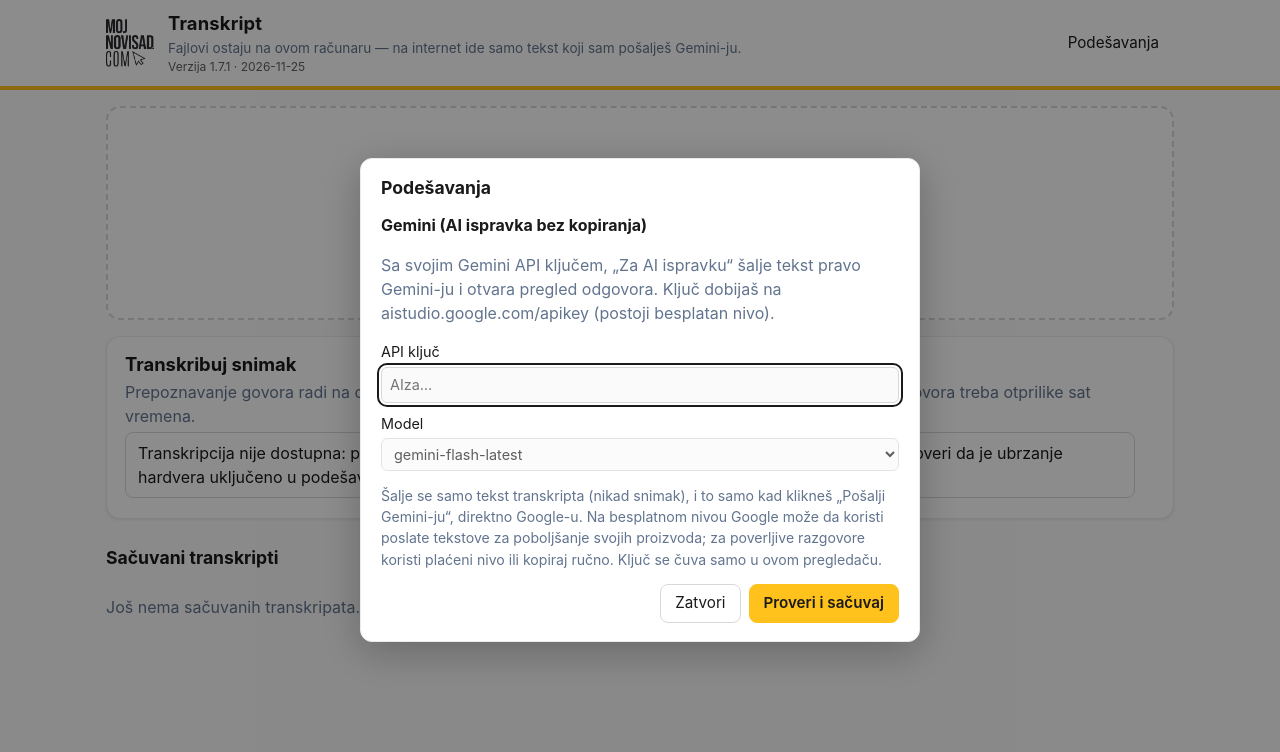
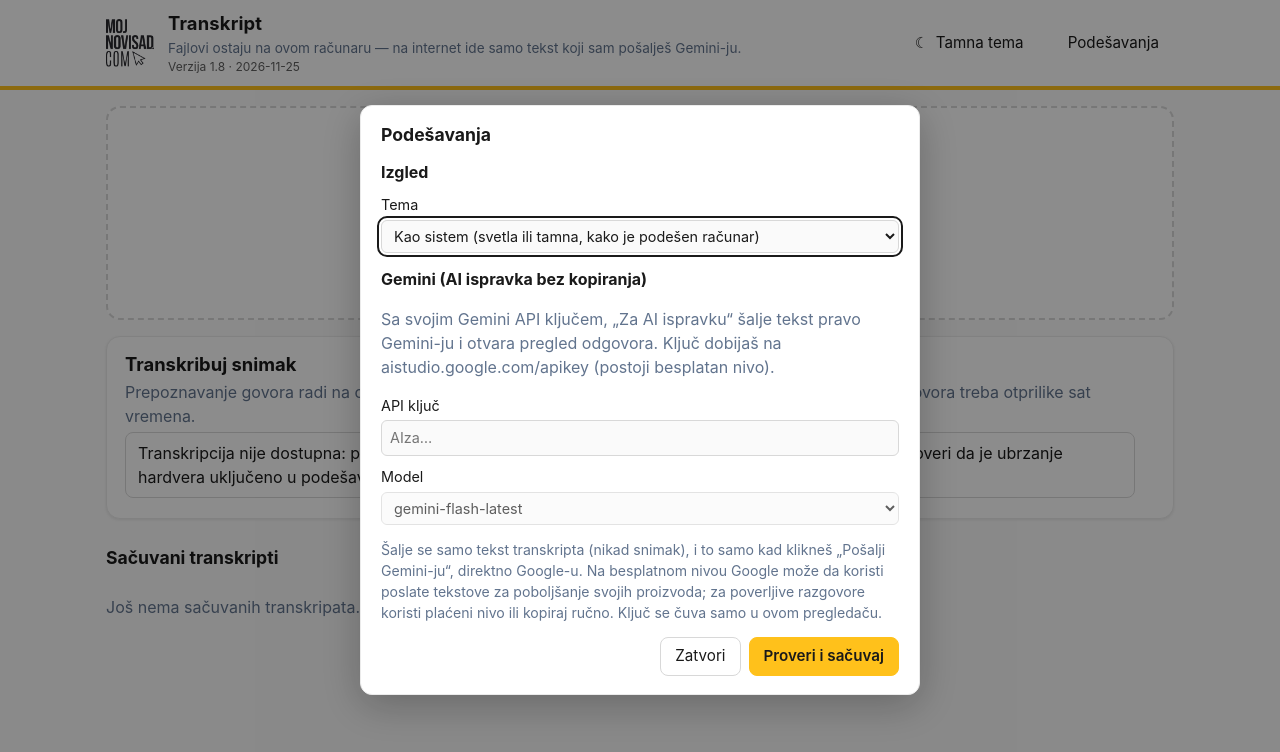
Before and after one commit to constantine2nd/mns-transkript, a plain HTML site: page index.html in a window 1280 px wide. Both pictures are taken after a click on the button "Podešavanja". Drawn offline with Linux system fonts and the light colour scheme.

Commit message:
Switch between light and dark, or follow the system (1.8)

```diff
--- a/app.js
+++ b/app.js
@@ -42,7 +42,7 @@ const S = {
 
 const prefs = loadPrefs();
 function loadPrefs() {
-  const d = { latin: true, autoscroll: true, speed: 1 };
+  const d = { latin: true, autoscroll: true, speed: 1, theme: 'system' };
   try { return { ...d, ...JSON.parse(localStorage.getItem(PREFS_KEY) || '{}') }; } catch { return d; }
 }
 function savePrefs() {
@@ -1325,6 +1325,7 @@ function wire() {
   $('#ai-gemini').addEventListener('click', aiGemini);
   $('#dlg-ai-request').addEventListener('close', () => gemAbort?.abort());
   $('#settings').addEventListener('click', openSettings);
+  setupTheme();
   $('#gem-save').addEventListener('click', saveGemini);
   $('#gem-clear').addEventListener('click', clearGemini);
   $('#gem-key').addEventListener('keydown', (e) => { if (e.key === 'Enter') { e.preventDefault(); saveGemini(); } });
@@ -1382,6 +1383,29 @@ function wire() {
   setupAsr().catch((e) => console.warn('transcription', e));
 }
 
+/** The header's light/dark button (switches to the other one) and the theme choice in Podešavanja. */
+function setupTheme() {
+  const btn = $('#theme');
+  const sel = $('#theme-select');
+  const update = () => {
+    const dark = self.isDark();
+    btn.querySelector('.theme-icon').textContent = dark ? '☀' : '☾';
+    btn.querySelector('.theme-label').textContent = t(dark ? 'themeToLight' : 'themeToDark');
+    // 2.5.3: the visible text is the name (voice control says what it sees); the longer phrase is only a tooltip.
+    btn.title = t(dark ? 'themeToLightAria' : 'themeToDarkAria');
+    sel.value = self.themePref();
+  };
+  const choose = (pref) => {
+    prefs.theme = pref;
+    savePrefs();
+    self.setTheme(pref);
+  };
+  btn.addEventListener('click', () => choose(self.isDark() ? 'light' : 'dark'));
+  sel.addEventListener('change', () => choose(sel.value));
+  self.addEventListener('themechange', update);
+  update();
+}
+
 /**
  * "Instaliraj": shown when the browser offers installing (Chrome, Edge: the event kept by install.js), or on an
  * iPhone/iPad Safari as a how-to; hidden once the editor runs as an installed app.
--- a/i18n.js
+++ b/i18n.js
@@ -190,6 +190,15 @@ export const STRINGS = {
     asrBusy: 'Transkripcija je već u toku.',
     // settings / Gemini
     settings: 'Podešavanja',
+    themeTitle: 'Izgled',
+    themeChoose: 'Tema',
+    themeSystem: 'Kao sistem (svetla ili tamna, kako je podešen računar)',
+    themeLight: 'Svetla',
+    themeDark: 'Tamna',
+    themeToDark: 'Tamna tema',
+    themeToLight: 'Svetla tema',
+    themeToDarkAria: 'Uključi tamnu temu',
+    themeToLightAria: 'Uključi svetlu temu',
     gemTitle: 'Gemini (AI ispravka bez kopiranja)',
     gemText: 'Sa svojim Gemini API ključem, „Za AI ispravku“ šalje tekst pravo Gemini-ju i otvara pregled odgovora. Ključ dobijaš na aistudio.google.com/apikey (postoji besplatan nivo).',
     gemKey: 'API ključ',
--- a/index.html
+++ b/index.html
@@ -10,6 +10,7 @@
   <link rel="manifest" href="manifest.webmanifest">
   <link rel="icon" type="image/png" sizes="192x192" href="icons/icon-192.png">
   <link rel="apple-touch-icon" href="icons/icon-192.png">
+  <script src="theme.js"></script>
   <link rel="stylesheet" href="style.css">
   <script src="version.js"></script>
   <script src="install.js"></script>
@@ -25,6 +26,7 @@
         <span class="version" id="app-version"></span>
       </div>
       <button id="install" class="btn primary install" type="button" data-i18n="install" hidden></button>
+      <button id="theme" class="btn ghost theme" type="button"><span class="theme-icon" aria-hidden="true"></span> <span class="theme-label"></span></button>
       <button id="settings" class="btn ghost settings" type="button" data-i18n="settings"></button>
     </div>
   </header>
@@ -131,6 +133,14 @@
 
   <dialog id="dlg-settings" aria-labelledby="settings-title" class="dlg">
     <h2 id="settings-title" data-i18n="settings"></h2>
+    <h3 data-i18n="themeTitle"></h3>
+    <label class="field"><span data-i18n="themeChoose"></span>
+      <select id="theme-select">
+        <option value="system" data-i18n="themeSystem"></option>
+        <option value="light" data-i18n="themeLight"></option>
+        <option value="dark" data-i18n="themeDark"></option>
+      </select>
+    </label>
     <h3 data-i18n="gemTitle"></h3>
     <p class="muted" data-i18n="gemText"></p>
     <label class="field"><span data-i18n="gemKey"></span>
--- a/style.css
+++ b/style.css
@@ -26,8 +26,8 @@
   color-scheme: light;
 }
 
-@media (prefers-color-scheme: dark) {
-  :root {
+/* Dark: chosen in the editor, or following the system (theme.js sets data-theme before the page is drawn). */
+:root[data-theme="dark"] {
     --bg: #1a1a1a;
     --surface: #28282d;
     --text: #ebebeb;
@@ -42,9 +42,8 @@
     --mark: #ffc11b;
     --shadow: none;
     color-scheme: dark;
-  }
-  .logo { filter: invert(1); }
 }
+:root[data-theme="dark"] .logo { filter: invert(1); }
 
 * { box-sizing: border-box; }
 html { -webkit-text-size-adjust: 100%; }
@@ -368,8 +367,9 @@ progress { width: 100%; height: 8px; accent-color: var(--brand-strong); }
 
 /* "Instaliraj" sits at the right end of the header. */
 .brand-inner .install { margin-left: auto; white-space: nowrap; }
-.brand-inner .settings { white-space: nowrap; }
-.brand-inner .install[hidden] + .settings { margin-left: auto; }
+.brand-inner .settings, .brand-inner .theme { white-space: nowrap; }
+.brand-inner .install[hidden] + .theme { margin-left: auto; }
+.theme-icon { display: inline-block; width: 1.1em; text-align: center; }
 .field { display: flex; flex-direction: column; gap: 4px; margin: 10px 0; font-size: 0.9rem; }
 .field input, .field select { font: inherit; padding: 6px 8px; border-radius: 6px; border: 1px solid var(--border-strong); background: var(--bg); color: var(--text); }
 .dlg h3 { font-size: 1rem; margin: 14px 0 4px; }
--- a/sw.js
+++ b/sw.js
@@ -3,7 +3,7 @@
 importScripts('version.js');
 const VERSION = `mns-transkript-${self.APP_VERSION}`;
 const SHELL = [
-  './', 'index.html', 'version.js', 'install.js', 'style.css', 'app.js', 'i18n.js', 'zip.js', 'bundle.js', 'ai.js', 'text.js', 'store.js', 'history.js',
+  './', 'index.html', 'version.js', 'theme.js', 'install.js', 'style.css', 'app.js', 'i18n.js', 'zip.js', 'bundle.js', 'ai.js', 'text.js', 'store.js', 'history.js',
   'speech.js', 'asr.js', 'asr-model.js', 'asr-worker.js', 'opfs.js', 'gemini.js',
   'manifest.webmanifest', 'assets/mns-logo.png', 'icons/icon-192.png', 'icons/icon-512.png', 'icons/icon-maskable-512.png',
 ];
--- /dev/null
+++ b/theme.js
@@ -0,0 +1,18 @@
+// Light or dark: the user's choice (prefs.theme: "system", "light", "dark"), else the system's. Loaded in <head>
+// before the page is drawn, so a dark choice never flashes light first. app.js changes it through self.setTheme.
+(function () {
+  const KEY = 'mns-transkript-prefs';
+  let pref = 'system';
+  try { pref = JSON.parse(localStorage.getItem(KEY) || '{}').theme || 'system'; } catch { /* private mode */ }
+  const mq = matchMedia('(prefers-color-scheme: dark)');
+  const apply = () => {
+    const dark = pref === 'dark' || (pref === 'system' && mq.matches);
+    document.documentElement.dataset.theme = dark ? 'dark' : 'light';
+    self.dispatchEvent(new Event('themechange'));
+  };
+  self.themePref = () => pref;
+  self.isDark = () => document.documentElement.dataset.theme === 'dark';
+  self.setTheme = (p) => { pref = p; apply(); };
+  mq.addEventListener('change', () => { if (pref === 'system') apply(); });
+  apply();
+})();
--- a/version.js
+++ b/version.js
@@ -1,3 +1,3 @@
 // The editor's version, shown in the header and used to name the offline cache (sw.js). Change it with every
 // release: a new value makes browsers drop the old cached files.
-self.APP_VERSION = '1.7.1 · 2026-11-25';
+self.APP_VERSION = '1.8 · 2026-11-25';
```
